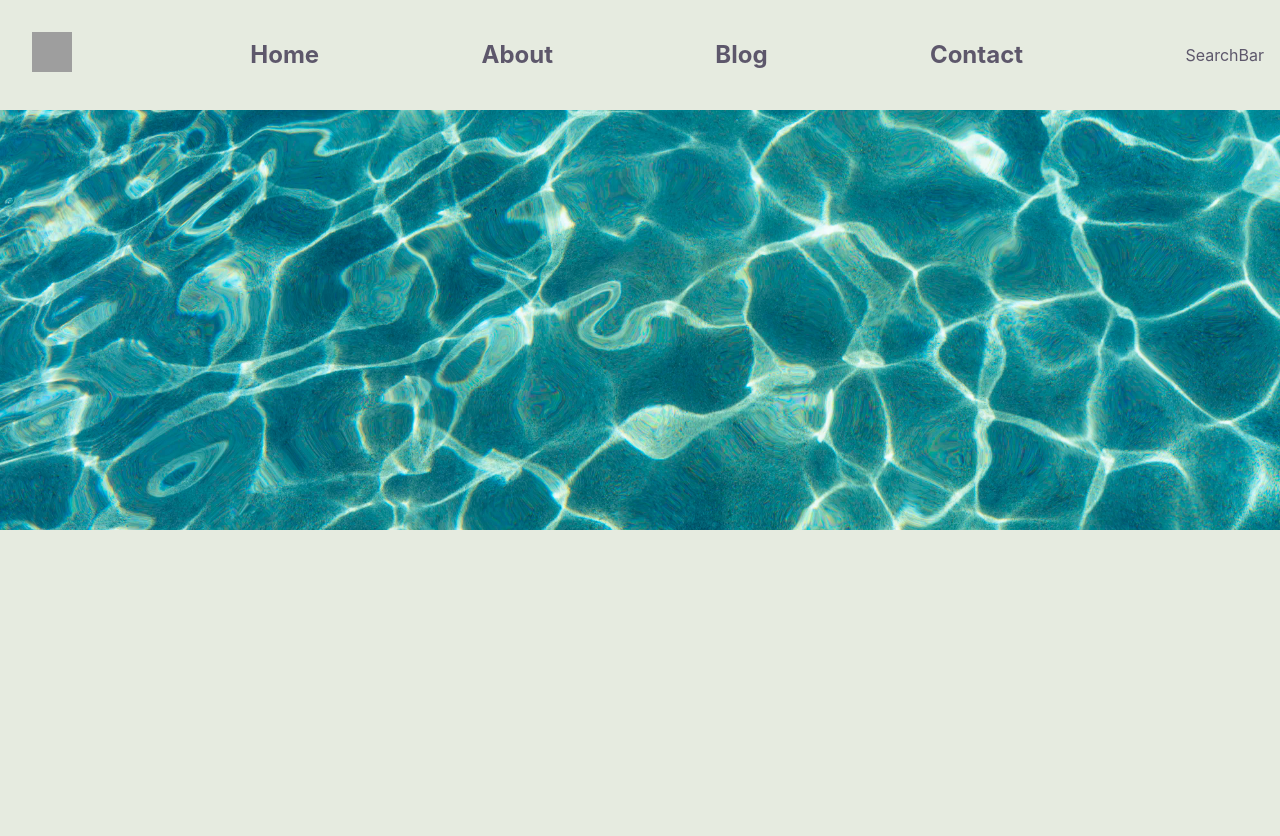
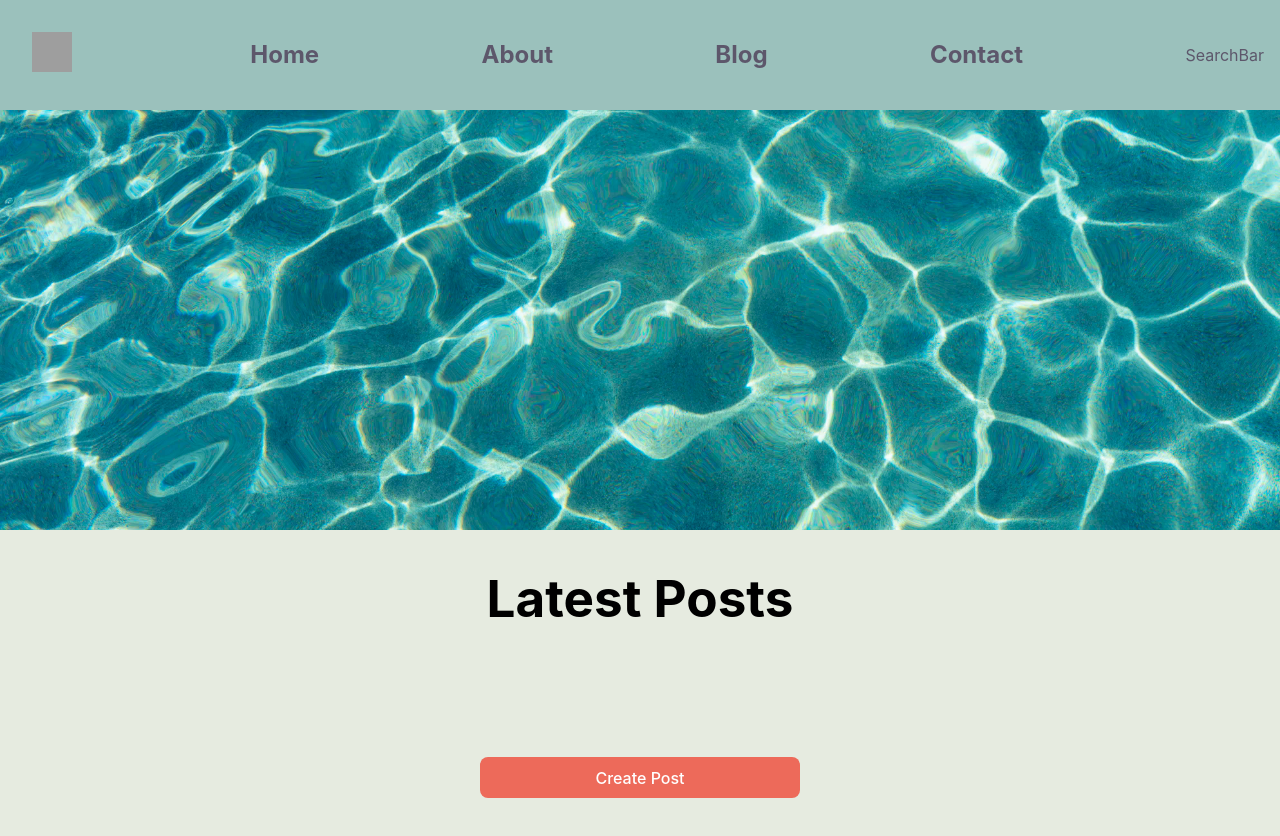
Before and after one commit to iamdanie/alto-cms-blog, a React (Vite) app: page / in a window 1280 px wide. Shown: the top 836 px of the page. Before the commit the page ends 800 px from the top, so only its background shows below. Built offline with nearby package versions, Linux system fonts and the light colour scheme; grey boxes are pictures that could not be loaded.

Commit message:
feat: #6 Adds styles

```diff
--- a/src/components/BlogItem/index.css
+++ b/src/components/BlogItem/index.css
@@ -4,7 +4,6 @@
     border-radius: 10px;
     max-height: 420px;
     overflow-y: hidden;
-    cursor: pointer;
     position: relative;
 }
 
--- a/src/components/BlogSummary/index.tsx
+++ b/src/components/BlogSummary/index.tsx
@@ -8,11 +8,14 @@ function BlogSummary(): React.ReactElement<{}> {
   const posts: Post[] = getPosts()
 
   return (
-    <div className="summary-container">
-      {posts.map(post => (
-        <BlogItem key={post.id} post={post} />
-      ))}
-    </div>
+    <>
+      <h1>Latest Posts</h1>
+      <div className="summary-container">
+        {posts.slice(0, 4).map(post => (
+          <BlogItem key={post.id} post={post} />
+        ))}
+      </div>
+    </>
   )
 }
 
--- a/src/components/TopMenu/index.css
+++ b/src/components/TopMenu/index.css
@@ -3,7 +3,7 @@
   flex-direction: row;
   justify-content: space-between;
   align-items: center;
-  background: #e6ebe0;
+  background: #9BC1BC;
   color: #5d576b;
   padding: 1rem;
 }
--- a/src/views/CreatePost/index.css
+++ b/src/views/CreatePost/index.css
@@ -2,6 +2,8 @@
     display: flex;
     flex-direction: column;
     align-self: center;
+    margin: 3rem;
+    background-color: #e6ebe0;
 }
 
 .text-input {
--- a/src/views/CreatePost/index.tsx
+++ b/src/views/CreatePost/index.tsx
@@ -42,6 +42,7 @@ function CreatePost(): React.ReactElement<{}> {
           placeholder="Add a title for your new blog entry"
           value={title ?? ''}
           onChange={({ target: { value } }) => setTitle(value)}
+          maxLength={100}
         />
       </div>
       <div className="form-entry">
--- a/src/views/Home.tsx
+++ /dev/null
@@ -1,14 +0,0 @@
-import React from 'react'
-import BlogSummary from '../components/BlogSummary'
-import HeroBanner from '../components/HeroBanner'
-
-function Home(): React.ReactElement<{}> {
-  return (
-    <>
-      <HeroBanner />
-      <BlogSummary />
-    </>
-  )
-}
-
-export default Home
--- /dev/null
+++ b/src/views/Home/index.css
@@ -0,0 +1,3 @@
+.home-container {
+    margin-bottom: 3rem;
+}
--- /dev/null
+++ b/src/views/Home/index.tsx
@@ -0,0 +1,21 @@
+import React from 'react'
+import BlogSummary from '../../components/BlogSummary'
+import HeroBanner from '../../components/HeroBanner'
+import './index.css'
+import { useNavigate } from 'react-router-dom'
+
+function Home(): React.ReactElement<{}> {
+  const navigate = useNavigate()
+
+  return (
+    <div className="home-container">
+      <HeroBanner />
+      <BlogSummary />
+      <button type="button" onClick={() => navigate('/new')}>
+        Create Post
+      </button>
+    </div>
+  )
+}
+
+export default Home
--- a/src/views/Post/index.css
+++ b/src/views/Post/index.css
@@ -4,7 +4,7 @@
 }
 
 .post-author {
-    color: #5d576b;
+    color: #E6EBE0;
     text-align: center;
     margin: 1rem 0;
 }
@@ -15,11 +15,15 @@
 }
 
 .post-content {
-    margin: 3rem;
+    background-color: #fff;
+    padding: 1rem;
+    margin: 3rem 8rem 0 8rem;
+    border-radius: 10px;
 }
 
 .title-container {
-    padding: 2rem 0;
+    padding: 3rem 3rem 0 3rem;
     width: auto;
-    background-color: #9BC1BC;
+    background-color: #ED6A5A;
+    color: #fff;
 }
```
